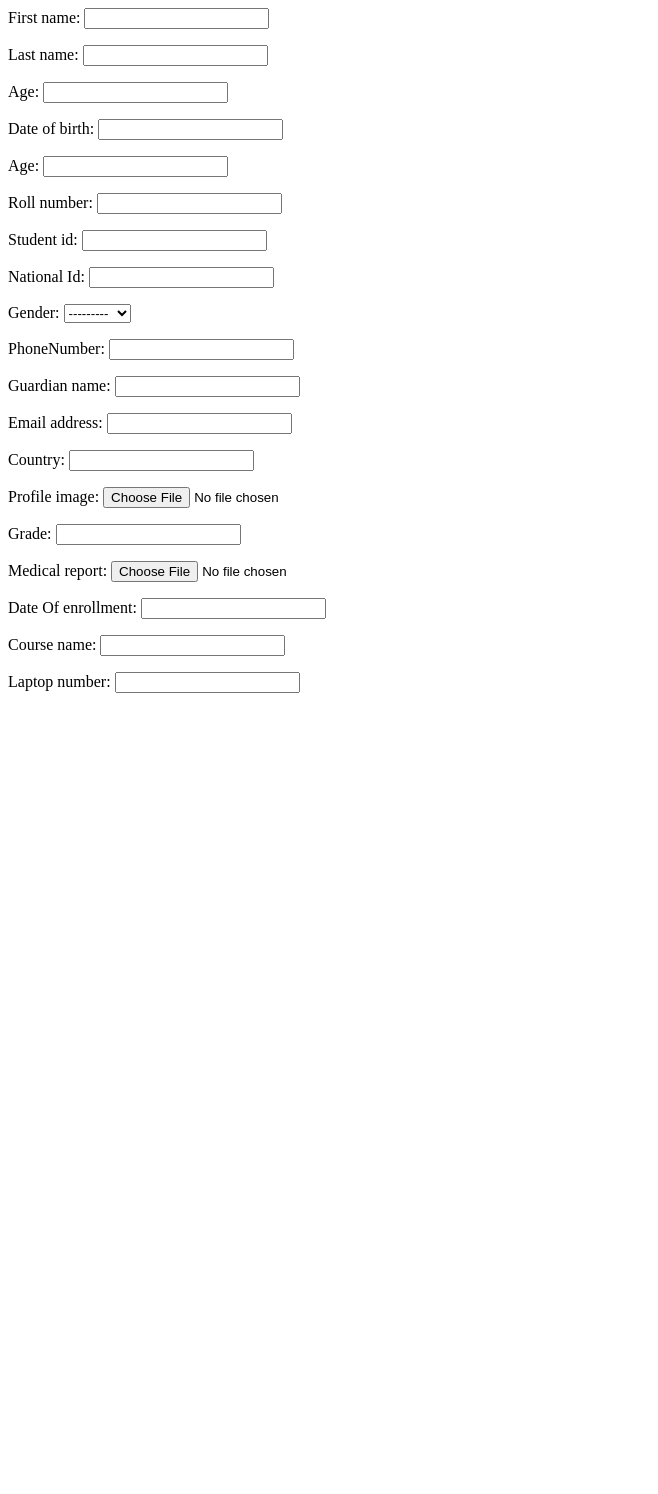
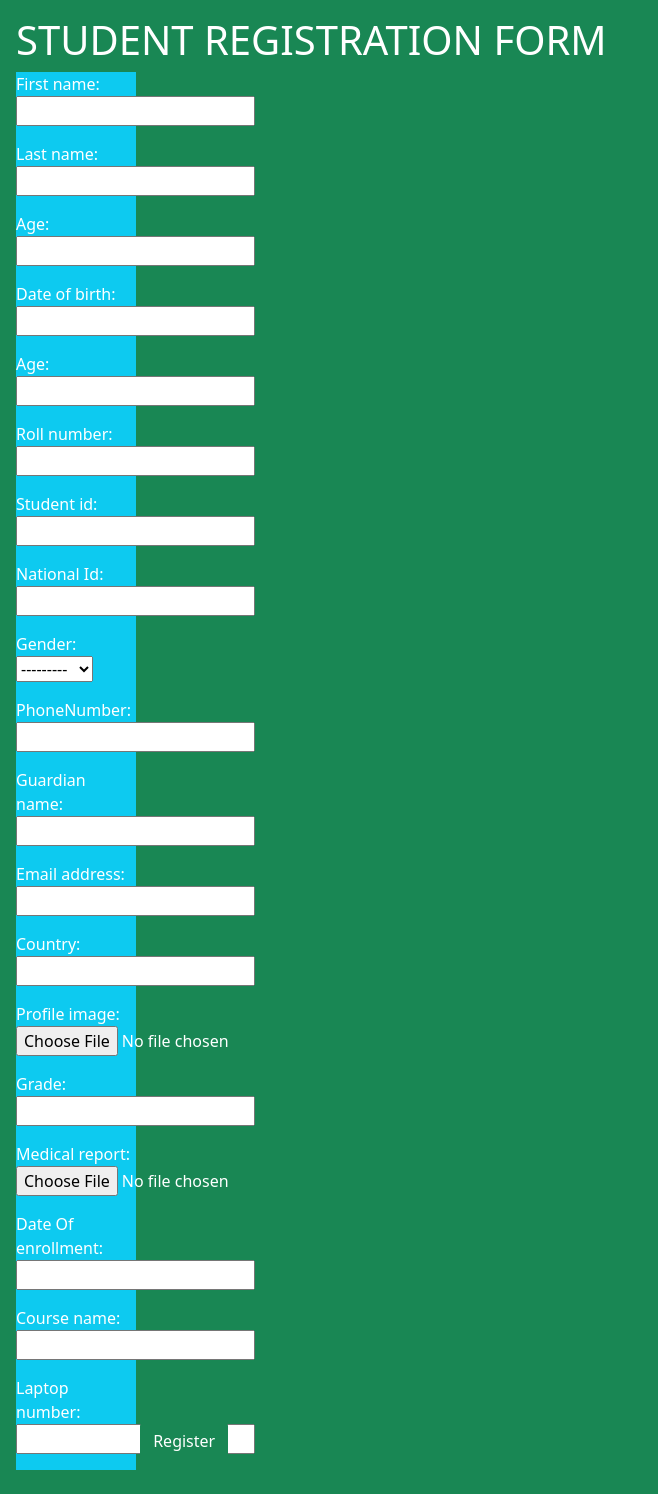
Before and after one commit to chantal2000/DjangoProject01_Marie-Chantal, a Django app: page /student/register in a window 1280 px wide. Shown: the whole page, without its empty margins (0-658 px from the left). Before the commit the page ends 693 px from the top, so only its background shows below. Run offline with Django 3.2, Linux system fonts and the light colour scheme; some libraries are stand-ins or nearby versions.

Commit message:
student attribute

```diff
--- a/school_system/school_system/settings.py
+++ b/school_system/school_system/settings.py
@@ -38,7 +38,8 @@ INSTALLED_APPS = [
     'django.contrib.messages',
     'django.contrib.staticfiles',
     'student',
-    'phonenumber_field'
+    'phonenumber_field',
+    'bootstrap4'
 ]
 
 MIDDLEWARE = [
--- a/school_system/student/forms.py
+++ b/school_system/student/forms.py
@@ -4,3 +4,6 @@ class StudentRegistrationForm(forms.ModelForm):
     class Meta():
         model=Student
         fields=("__all__")
+        widgets={
+            '__all__':forms.TextInput(attrs={'class':'form-control'})
+        }
--- a/school_system/student/templates/register_student.htm
+++ b/school_system/student/templates/register_student.htm
@@ -1,3 +1,28 @@
-<form method="POST">
-    {{form.as_p}}
-</form>
+<!DOCTYPE html>
+
+<html>
+
+<head>
+    <meta charset="utf-8">
+    <meta name="viewport" content="width=device-width, initial-scale=1">
+    <!-- <link rel="stylesheet" href="https://maxcdn.bootstrapcdn.com/bootstrap/3.4.1/css/bootstrap.min.css"> -->
+    <script src="https://ajax.googleapis.com/ajax/libs/jquery/3.5.1/jquery.min.js"></script>
+    <script src="https://maxcdn.bootstrapcdn.com/bootstrap/3.4.1/js/bootstrap.min.js"></script>
+    <meta name="viewport" content="width=device-width, initial-scale=1">
+    <script src="https://cdn.jsdelivr.net/npm/bootstrap@5.0.2/dist/js/bootstrap.bundle.min.js" integrity="sha384-MrcW6ZMFYlzcLA8Nl+NtUVF0sA7MsXsP1UyJoMp4YLEuNSfAP+JcXn/tWtIaxVXM" crossorigin="anonymous"></script>
+    <link href="https://cdn.jsdelivr.net/npm/bootstrap@5.0.2/dist/css/bootstrap.min.css" rel="stylesheet" integrity="sha384-EVSTQN3/azprG1Anm3QDgpJLIm9Nao0Yz1ztcQTwFspd3yD65VohhpuuCOmLASjC" crossorigin="anonymous">
+</head>
+
+<body class="p-3 mb-2 bg-success text-white">
+    <h1>STUDENT REGISTRATION FORM</h1>
+    <form method="POST">
+        <div class="h-50 d-inline-block bg-info" style="width: 120px;">
+            {{form.as_p}}
+        </div>
+
+        <button type=" button " class="btn btn-success ">Register</button>
+        <!-- </div> -->
+    </form>
+</body>
+
+</html>
```
